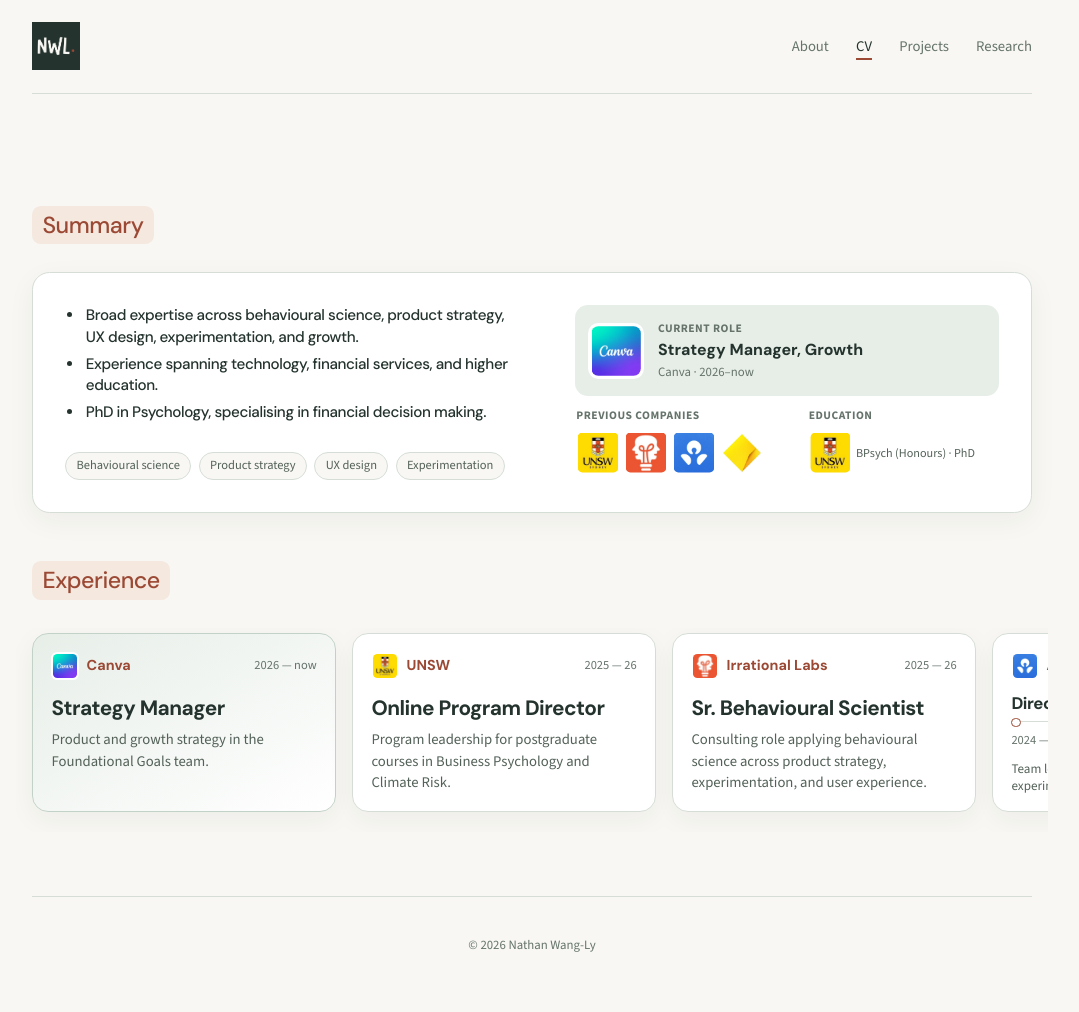
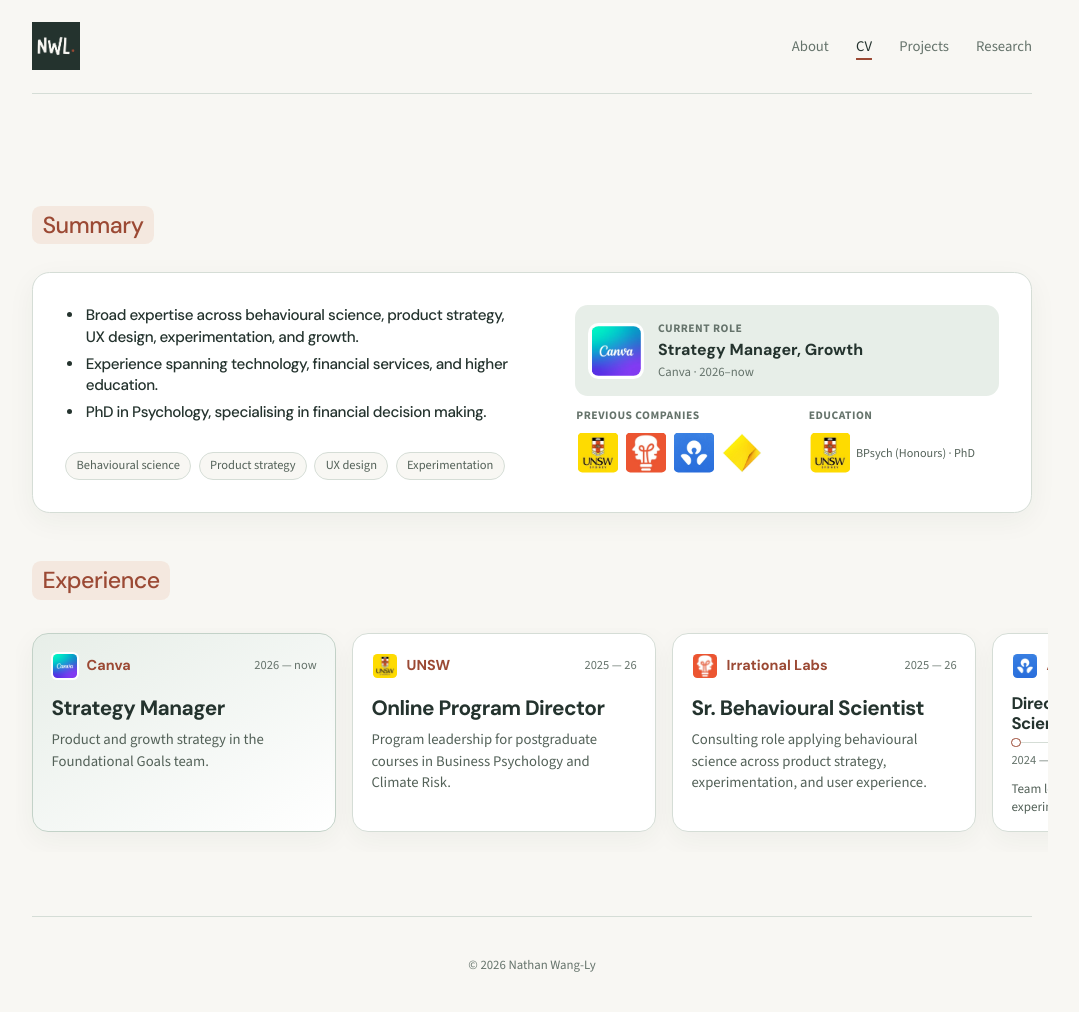
Before and after one commit to nathanwangly/nathanwangly.github.io, a Jekyll site: the page built from cv.md, in a window 1280 px wide. Shown: the whole page, without its empty margins (108-1187 px from the left). Built offline with Jekyll 4.4.1, drawn with Linux system fonts in a browser that asks for light colours.

Commit message:
update title

```diff
--- a/_data/cv.yml
+++ b/_data/cv.yml
@@ -73,7 +73,7 @@
       years: 2023 — 25
       roles:
         - years: 2024 — 25
-          title: Director, Decision Science
+          title: Director, Customer Decision Science
           teaser: Team leadership across behavioural science, experimentation, and measurement capabilities.
         - years: 2023 — 24
           title: Lead Behavioural Scientist
```
